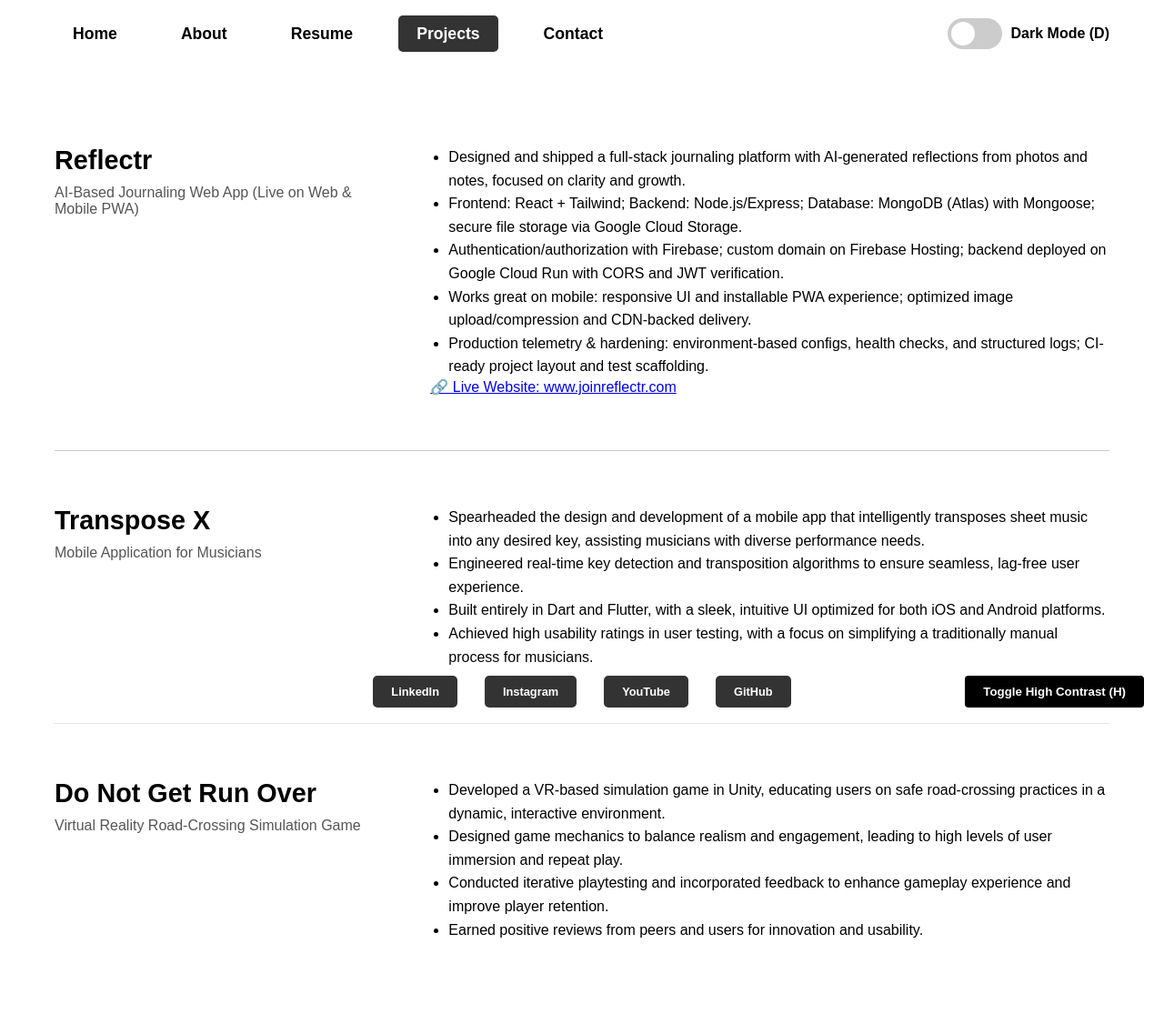
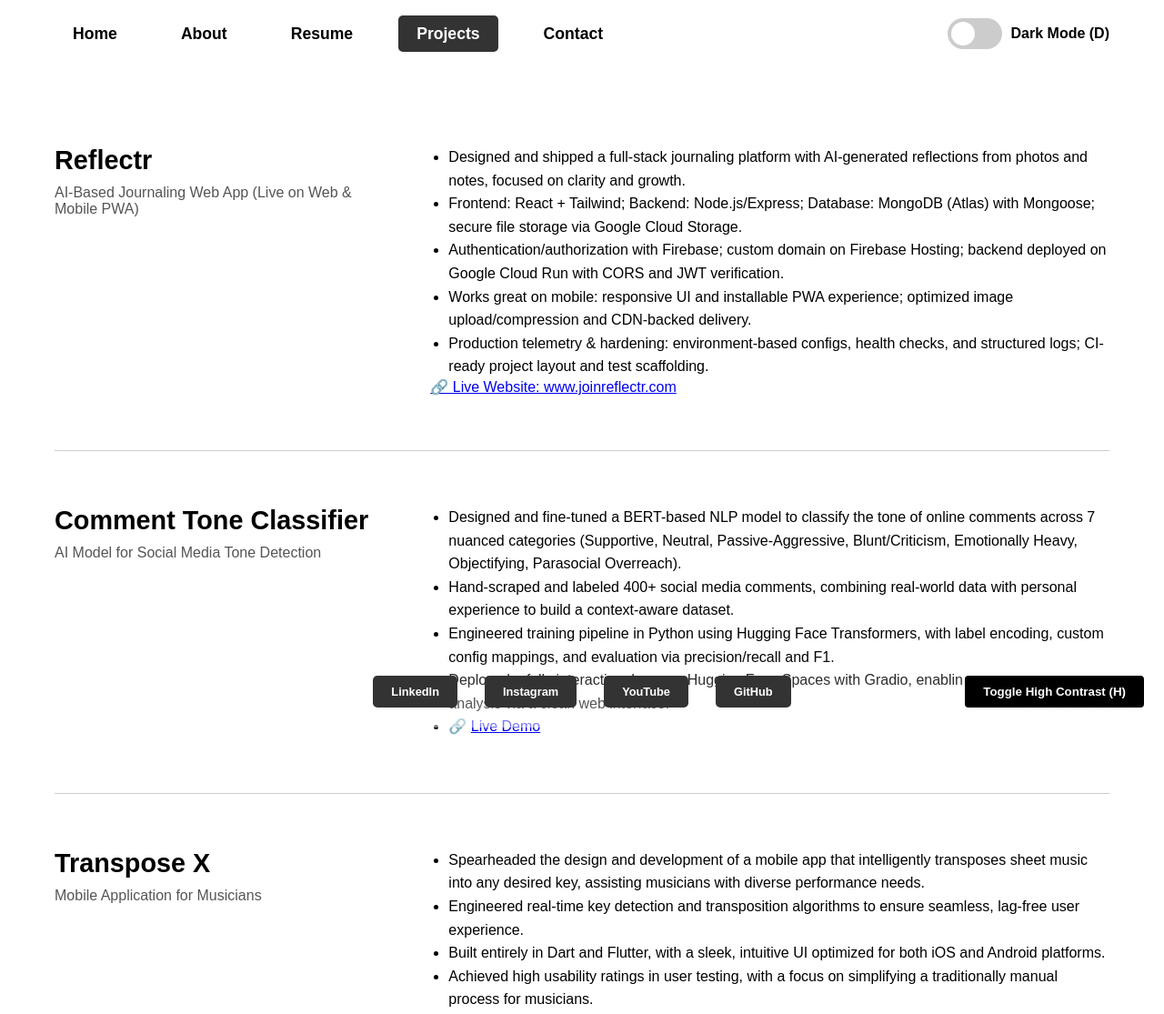
Before and after one commit to cchristinezhou/resume, a plain HTML site: page projects.html in a window 1280 px wide. Shown: the top 1115 px of the page at 91% size. Drawn offline with Linux system fonts and the light colour scheme; a web font is replaced by a local one.

Commit message:
added comment project

```diff
--- a/projects.html
+++ b/projects.html
@@ -68,6 +68,30 @@
 
       <div class="project-item">
         <div class="project-title">
+          <h2>Comment Tone Classifier</h2>
+          <p>AI Model for Social Media Tone Detection</p>
+        </div>
+        <div class="project-description">
+          <ul>
+            <li>Designed and fine-tuned a BERT-based NLP model to classify the tone of online comments across 7 nuanced
+              categories (Supportive, Neutral, Passive-Aggressive, Blunt/Criticism, Emotionally Heavy, Objectifying,
+              Parasocial Overreach).</li>
+            <li>Hand-scraped and labeled 400+ social media comments, combining real-world data with personal experience
+              to build a context-aware dataset.</li>
+            <li>Engineered training pipeline in Python using Hugging Face Transformers, with label encoding, custom
+              config mappings, and evaluation via precision/recall and F1.</li>
+            <li>Deployed a fully interactive demo on Hugging Face Spaces with Gradio, enabling real-time tone analysis
+              via a clean web interface.</li>
+            <li>🔗 <a href="https://huggingface.co/spaces/cchristinezhou/comment-tone-classifier-demo"
+                target="_blank">Live Demo</a></li>
+          </ul>
+        </div>
+      </div>
+
+      <hr>
+
+      <div class="project-item">
+        <div class="project-title">
           <h2>Transpose X</h2>
           <p>Mobile Application for Musicians</p>
         </div>
```
